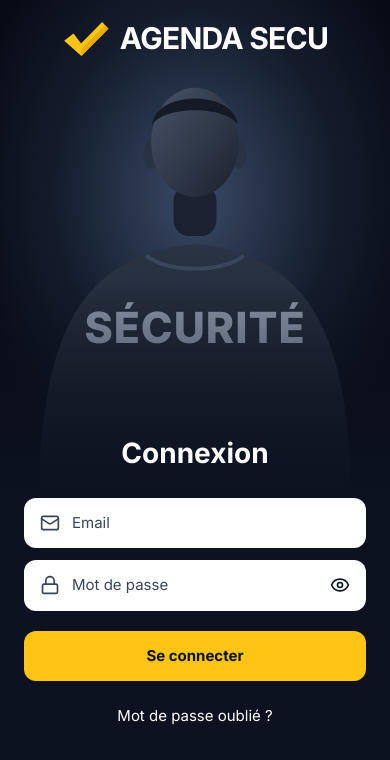
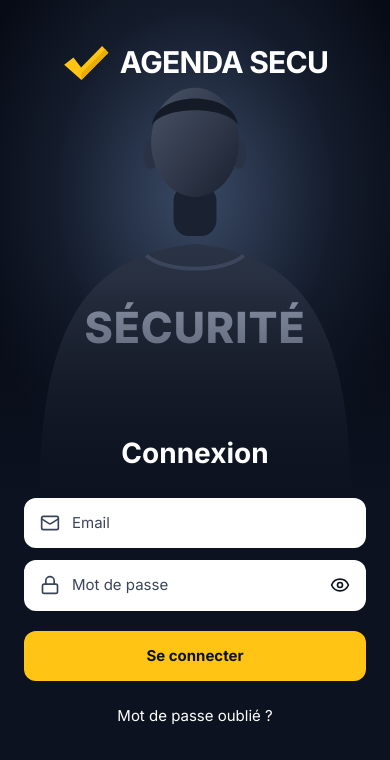
Before and after one commit to elreusisley-netizen/Agenda-secu, a React (Vite) app: page / in a window 390 px wide. Shown: the top 760 px of the page. Built offline with nearby package versions, Linux system fonts and the light colour scheme.

Commit message:
Connexion : le logo ne passe plus sous la barre d'état de l'iPhone
Co-Authored-By: Claude Opus 5.5 <noreply@anthropic.com>
Claude-Session: https://claude.ai/code/session_01B9iV7aT5x3GnVJzTdJupc5

```diff
--- a/src/pages/agent/Connexion.tsx
+++ b/src/pages/agent/Connexion.tsx
@@ -74,7 +74,7 @@ export default function Connexion() {
       <div className="relative mx-auto flex min-h-dvh max-w-[430px] flex-col overflow-hidden bg-nuit-900 md:min-h-[calc(100dvh-4rem)] md:rounded-[2.25rem] md:shadow-2xl md:ring-1 md:ring-white/10">
         <div className="relative h-[58dvh] min-h-[380px] max-h-[520px]">
           <IllustrationAgent />
-          <div className="pt-securite relative flex justify-center pt-12">
+          <div className="relative flex justify-center pt-[calc(env(safe-area-inset-top)+2.5rem)]">
             <span className="inline-flex items-center gap-2.5">
               <Coche className="h-10 w-12" />
               <span className="text-[30px] font-bold tracking-tight text-white">AGENDA SECU</span>
```
